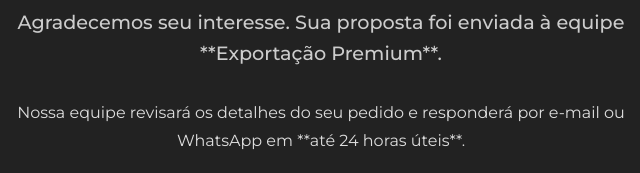
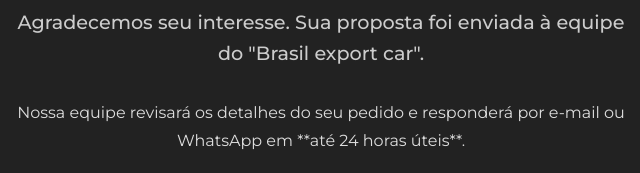
Before and after one commit to urielferreira1002-png/brasil-, a plain HTML site: page sucesso-contato.html in a window 1280 px wide. Shown: the part 287-460 px from the top of the page, 319-959 px from the left. Drawn offline with Linux system fonts and the light colour scheme.

Commit message:
Update sucesso-contato.html

```diff
--- a/sucesso-contato.html
+++ b/sucesso-contato.html
@@ -121,7 +121,7 @@
         <section class="success-message success-container">
 
             <h1 class="success-title">🎉 Sucesso! Mensagem Enviada.</h1>
-            <p class="success-subtitle">Agradecemos seu interesse. Sua proposta foi enviada à equipe **Exportação Premium**.</p>
+            <p class="success-subtitle">Agradecemos seu interesse. Sua proposta foi enviada à equipe do "Brasil export car".</p>
 
             <div class="success-details">
                 <p>Nossa equipe revisará os detalhes do seu pedido e responderá por e-mail ou WhatsApp em **até 24 horas úteis**.</p>
```
